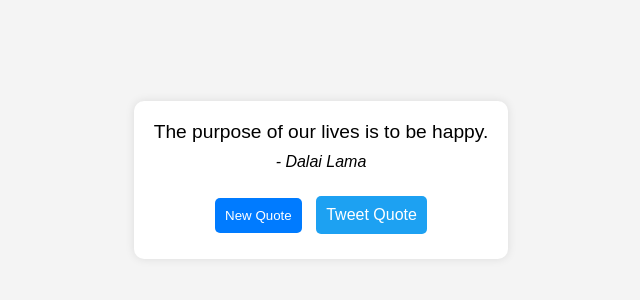
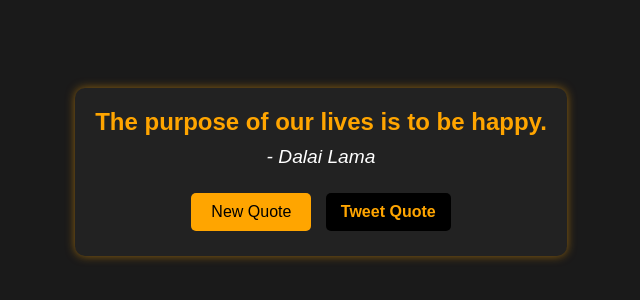
Before and after one commit to m4rcin7/random-quote-machine, a plain HTML site: page index.html in a window 1280 px wide. Shown: the part 228-528 px from the top of the page, without its empty margins (319-959 px from the left). Drawn offline with Linux system fonts and the light colour scheme.

Commit message:
random-quote-machine

```diff
--- a/style.css
+++ b/style.css
@@ -1,43 +1,80 @@
+* {
+  margin: 0;
+  padding: 0;
+  box-sizing: border-box;
+  font-family: Arial, sans-serif;
+}
+
 body {
+  background-color: #1a1a1a;
+  color: white;
   display: flex;
   justify-content: center;
   align-items: center;
   height: 100vh;
-  background-color: #f4f4f4;
-  font-family: Arial, sans-serif;
 }
+
 #quote-box {
-  background: white;
+  background-color: #222;
+  border-radius: 10px;
   padding: 20px;
-  border-radius: 10px;
-  box-shadow: 0px 0px 10px rgba(0, 0, 0, 0.1);
   text-align: center;
-  max-width: 400px;
+  box-shadow: 0px 0px 10px rgba(255, 165, 0, 0.5);
 }
+
 #text {
+  font-size: 1.5em;
+  font-weight: bold;
+  margin-bottom: 10px;
+  color: orange;
+}
+
+#author {
   font-size: 1.2em;
-  margin-bottom: 10px;
-}
-#author {
-  font-size: 1em;
   font-style: italic;
   margin-bottom: 20px;
 }
-#new-quote,
+
+button,
 #tweet-quote {
   display: inline-block;
   margin: 5px;
-  padding: 10px;
+  padding: 10px 20px;
+  font-size: 1em;
   border: none;
+  border-radius: 5px;
   cursor: pointer;
-  border-radius: 5px;
+  transition: 0.3s;
 }
+
 #new-quote {
-  background-color: #007bff;
-  color: white;
+  background-color: orange;
+  color: black;
 }
+
+#new-quote:hover {
+  background-color: darkorange;
+}
+
 #tweet-quote {
-  background-color: #1da1f2;
-  color: white;
+  background-color: black;
+  color: orange;
   text-decoration: none;
+  font-weight: bold;
+  padding: 10px 15px;
 }
+
+#tweet-quote:hover {
+  background-color: orange;
+  color: black;
+}
+
+@media (max-width: 768px) {
+  #quote-box {
+    width: 80%;
+  }
+
+  #text {
+    font-size: 1.2em;
+  }
+}
```
